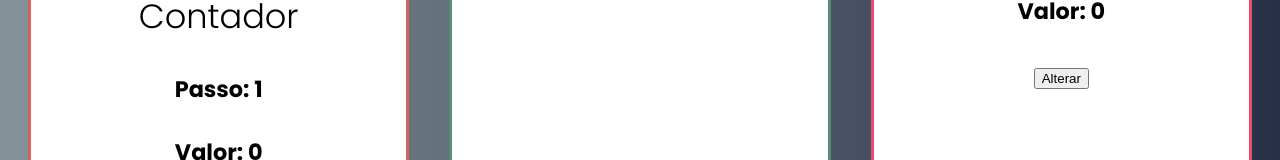
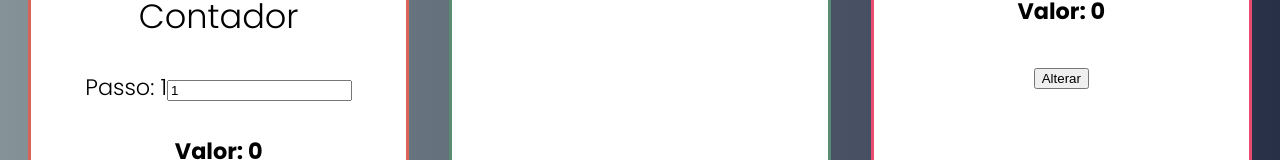
Before and after one commit to LenglerWeb/React-Cod3rs-Fundamentos, a React (Create React App) app: page / in a window 1280 px wide. Shown: the part 243-403 px from the top of the page. Built offline with nearby package versions, Linux system fonts and the light colour scheme.

Commit message:
Contador funcionando com os Passos, mas não finalizado

```diff
--- a/src/components/contador/Contador.jsx
+++ b/src/components/contador/Contador.jsx
@@ -8,15 +8,15 @@ export default class Contador extends Component {
     }
 
     inc = () => {
-        this.useState({
-            valor: this.state.valor +1
+        this.setState({
+            valor: this.state.valor + this.state.passo
         })
 
     }
 
     dec = () => {
-        this.useState({
-            valor: this.state.valor -1
+        this.setState({
+            valor: this.state.valor - this.state.passo
         })
 
     }
@@ -25,7 +25,13 @@ export default class Contador extends Component {
         return (
             <div>
                 <h2>Contador</h2>
-                <h4>Passo: {this.state.passo}</h4>
+                <div>
+                    <label for="passoInput">Passo: {this.state.passo}</label>
+                    <input id="passoInput" type="number"
+                        value={this.state.passo}
+                        onChange={e => this.setState({ passo: +e.target.value })}/>
+                </div>
+
                 <h4>Valor: {this.state.valor}</h4>
 
                 <div>
```
Also changed, not shown: src/components/contador/Contador.css (added), 1 other file (tests, documents, lock files or other folders).
